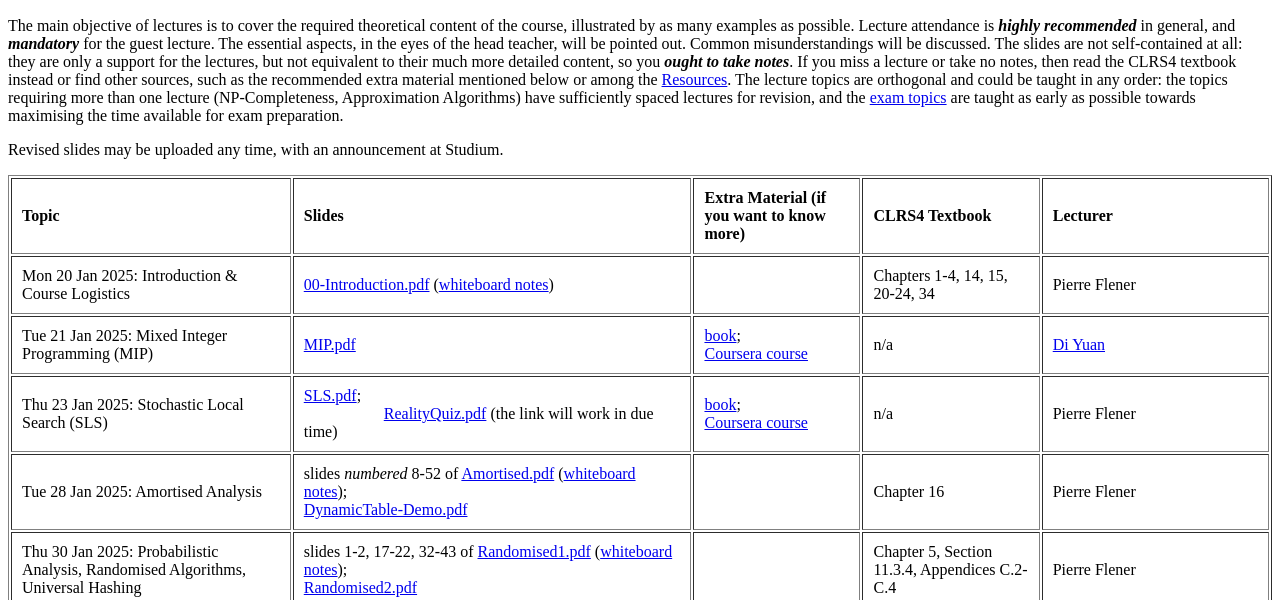
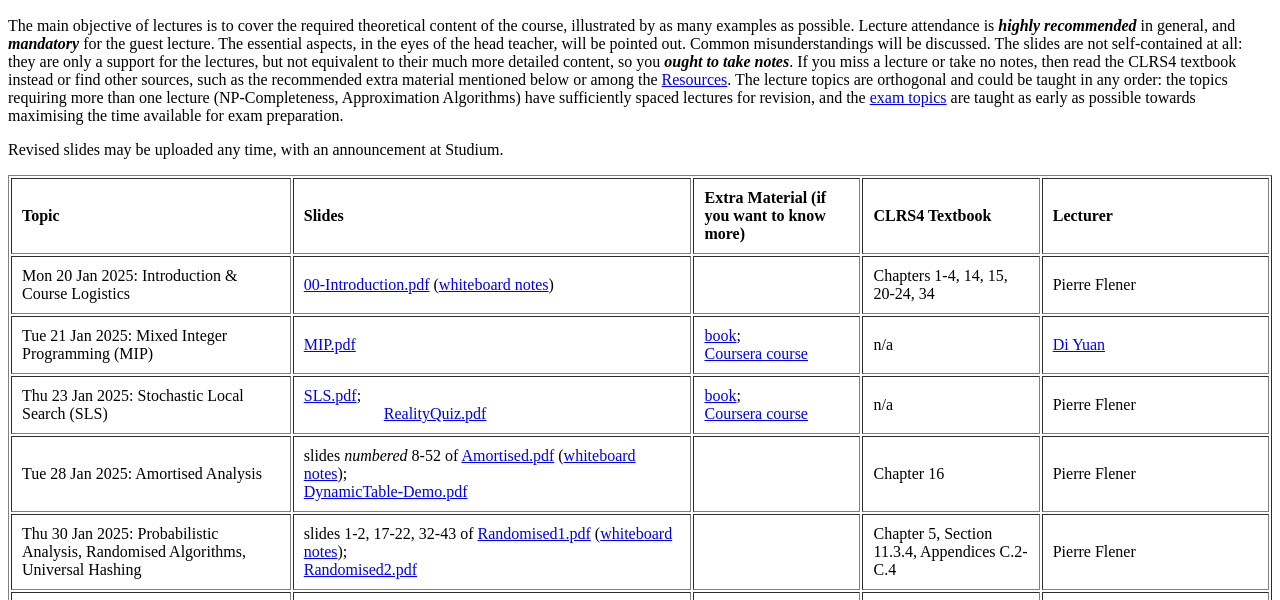
Before and after one commit to Pierre-Flener/Pierre-Flener.github.io, a plain HTML site: page courses/AD3/lectures.html in a window 1280 px wide. Shown: the part 194-794 px from the top of the page. Drawn offline with Linux system fonts and the light colour scheme.

Commit message:
released AD3 Reality Quiz for vt25

```diff
--- a/courses/AD3/lectures.html
+++ b/courses/AD3/lectures.html
@@ -78,7 +78,7 @@ Studium.</p>
 	<a href="slides/SLS.pdf">SLS.pdf</a>; <br>
 	&nbsp; &nbsp; &nbsp; &nbsp; &nbsp; &nbsp; &nbsp; &nbsp; &nbsp; &nbsp;
 	<a href="slides/RealityQuiz.pdf">RealityQuiz.pdf</a>
-	(the link will work in due time)
+	<!-- (the link will work in due time) -->
       </td>
       <td>
 	<a href="https://www.elsevier.com/books/stochastic-local-search/hoos/978-1-55860-872-6">book</a>; <br>
@@ -256,7 +256,7 @@ but does not cover Chapter 16 of CLRS4:</p>
 
 <hr>
 <address>
-<!-- hhmts start -->Last modified: Fri Jan 17 17:36:22 CET 2025 <!-- hhmts end -->
+<!-- hhmts start -->Last modified: Mon Jan 20 17:04:33 CET 2025 <!-- hhmts end -->
 </address>
 </body>
 </html>
```
Also changed, not shown: 1 other file.
